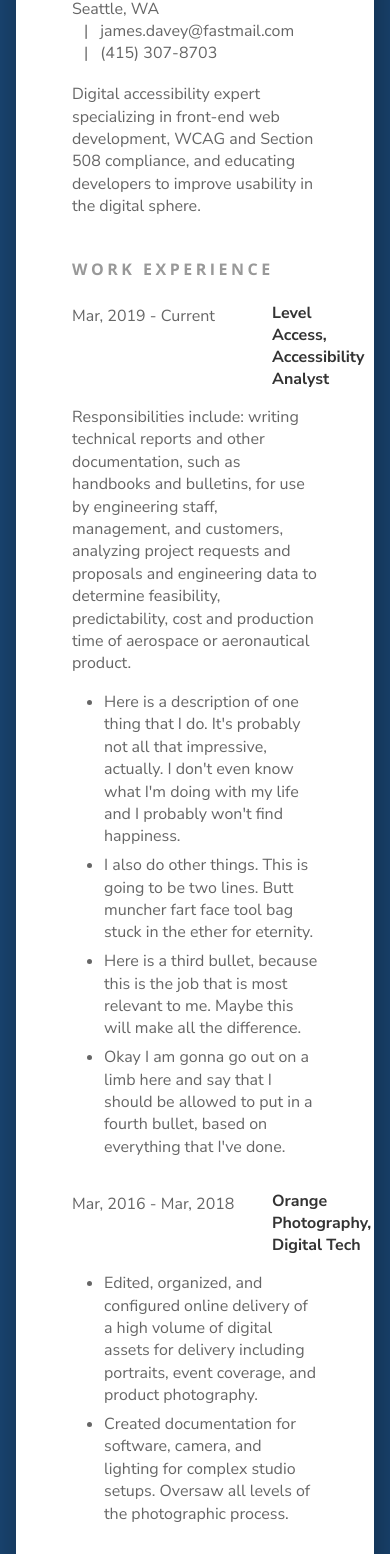
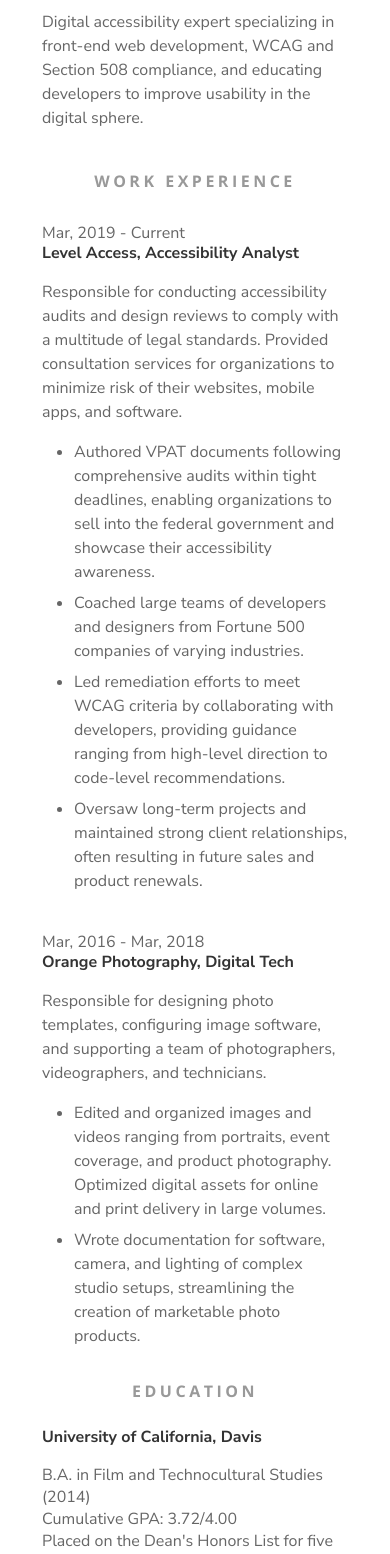
Before and after one commit to jamesthomasdavey/photography, a React (Create React App) app: page /resume in a window 390 px wide. Shown: the part 326-1880 px from the top of the page. Built offline with nearby package versions, Linux system fonts and the light colour scheme.

Commit message:
add more responsive styling

```diff
--- a/src/components/pages/Resume/Resume.js
+++ b/src/components/pages/Resume/Resume.js
@@ -36,31 +36,30 @@ const Resume = () => {
             </h3>
             <div className={classes.expContent}>
               <p>
-                Responsibilities include: writing technical reports and other
-                documentation, such as handbooks and bulletins, for use by
-                engineering staff, management, and customers, analyzing project
-                requests and proposals and engineering data to determine
-                feasibility, predictability, cost and production time of
-                aerospace or aeronautical product.
+                Responsible for conducting accessibility audits and design
+                reviews to comply with a multitude of legal standards. Provided
+                consultation services for organizations to minimize risk of
+                their websites, mobile apps, and software.
               </p>
               <ul>
                 <li>
-                  Here is a description of one thing that I do. It's probably
-                  not all that impressive, actually. I don't even know what I'm
-                  doing with my life and I probably won't find happiness.
+                  Authored VPAT documents following comprehensive audits within
+                  tight deadlines, enabling organizations to sell into the
+                  federal government and showcase their accessibility awareness.
                 </li>
                 <li>
-                  I also do other things. This is going to be two lines. Butt
-                  muncher fart face tool bag stuck in the ether for eternity.
+                  Coached large teams of developers and designers from Fortune
+                  500 companies of varying industries.
                 </li>
                 <li>
-                  Here is a third bullet, because this is the job that is most
-                  relevant to me. Maybe this will make all the difference.
+                  Led remediation efforts to meet WCAG criteria by collaborating
+                  with developers, providing guidance ranging from high-level
+                  direction to code-level recommendations.
                 </li>
                 <li>
-                  Okay I am gonna go out on a limb here and say that I should be
-                  allowed to put in a fourth bullet, based on everything that
-                  I've done.
+                  Oversaw long-term projects and maintained strong client
+                  relationships, often resulting in future sales and product
+                  renewals.
                 </li>
               </ul>
             </div>
@@ -73,22 +72,30 @@ const Resume = () => {
               </div>
             </h3>
             <div className={classes.expContent}>
+              <p>
+                Responsible for designing photo templates, configuring image
+                software, and supporting a team of photographers, videographers,
+                and technicians.
+              </p>
               <ul>
                 <li>
-                  Edited, organized, and configured online delivery of a high
-                  volume of digital assets for delivery including portraits,
-                  event coverage, and product photography.
+                  Edited and organized images and videos ranging from portraits,
+                  event coverage, and product photography. Optimized digital
+                  assets for online and print delivery in large volumes.
                 </li>
                 <li>
-                  Created documentation for software, camera, and lighting for
-                  complex studio setups. Oversaw all levels of the photographic
-                  process.
+                  Wrote documentation for software, camera, and lighting of
+                  complex studio setups, streamlining the creation of marketable
+                  photo products.
                 </li>
               </ul>
             </div>
           </section>
         </section>
-        <section aria-labelledby='education'>
+        <section
+          className={classes.educationSection}
+          aria-labelledby='education'
+        >
           <h2
             className={[classes.subHeading, classes.educationHeading].join(' ')}
             id='education'
@@ -101,8 +108,12 @@ const Resume = () => {
             </h3>
             <div className={classes.educationContent}>
               <p>
-                <span>BA in Film and Technocultural Studies (2014)</span>
+                <span>B.A. in Film and Technocultural Studies (2014)</span>
                 <span>Cumulative GPA: 3.72/4.00</span>
+                <span>
+                  Placed on the Dean's Honors List for five consecutive
+                  quarters.
+                </span>
               </p>
             </div>
           </section>
@@ -116,6 +127,7 @@ const Resume = () => {
             <li>Section 508</li>
             <li>ADA</li>
             <li>User Experience</li>
+            <li>Inclusive Design</li>
             <li>HTML</li>
             <li>CSS</li>
             <li>JavaScript</li>
--- a/src/components/pages/Resume/Resume.module.css
+++ b/src/components/pages/Resume/Resume.module.css
@@ -1,13 +1,15 @@
+html {
+  background: #1a4673;
+}
+
 .wrapper {
   width: 100%;
   height: 100%;
-  background: #1a4673;
-  padding: 32px 32px;
+  padding: 32px 0;
 }
 
 .wrapper__inner {
-  width: 100%;
-  max-width: 960px;
+  width: 940px;
   padding: 48px 92px;
   margin: 0 auto;
   background: white;
@@ -20,9 +22,9 @@
   font-weight: 600;
   color: var(--black);
   font-size: 2rem;
-  line-height: 3rem;
-  letter-spacing: 0.25rem;
-  margin-bottom: 2.8rem;
+  line-height: 48px;
+  letter-spacing: 4px;
+  margin-bottom: 44px;
   pointer-events: none;
 }
 
@@ -30,12 +32,12 @@
   font-weight: 700;
   color: var(--black);
   font-size: 1.2rem;
-  margin-bottom: 0.2rem;
+  margin-bottom: 4px;
   pointer-events: none;
 }
 
 .subtitleList {
-  margin-bottom: 1.2rem;
+  margin-bottom: 20px;
 }
 
 .subtitleList > li {
@@ -55,8 +57,8 @@
 }
 
 .summary {
-  margin-bottom: 2.5rem;
-  line-height: 1.4rem;
+  margin-bottom: 40px;
+  line-height: 24px;
 }
 
 .subHeading {
@@ -67,7 +69,7 @@
   font-size: 1rem;
   pointer-events: none;
   letter-spacing: 3.5px;
-  margin-bottom: 1.4rem;
+  margin-bottom: 24px;
 }
 
 .dateRoleWrapper {
@@ -89,36 +91,41 @@
   font-size: 1rem;
   display: inline-block;
   padding-left: 200px;
-  margin-bottom: 1rem;
+  margin-bottom: 16px;
   pointer-events: none;
 }
 
 .expContent {
   margin-left: 200px;
-  line-height: 1.4rem;
-  margin-bottom: 2rem;
+  line-height: 24px;
+  margin-bottom: 32px;
 }
 
 .expContent > p {
-  margin-bottom: 1rem;
+  margin-bottom: 16px;
 }
 
 .expContent > ul > li {
-  margin-left: 2rem;
-  margin-bottom: 0.4rem;
+  margin-left: 32px;
+  margin-bottom: 7px;
 }
 
 .expContent > ul > li:last-child {
-  margin-bottom: 0rem;
+  margin-bottom: 0;
+}
+
+.educationSection {
+  position: relative;
 }
 
 .educationHeading {
   position: absolute;
+  top: -1.5px;
 }
 
 .educationContent {
   margin-left: 200px;
-  margin-bottom: 2rem;
+  margin-bottom: 32px;
 }
 
 .educationContent > p > span {
@@ -142,12 +149,10 @@
   pointer-events: none;
 }
 
-@media (max-width: 890px) {
-  .wrapper {
-    padding: 32px 16px;
-  }
+@media (max-width: 960px) {
   .wrapper__inner {
-    padding: 48px 80px;
+    width: 748px;
+    padding: 48px 64px;
   }
   .subtitleList > li::before {
     content: '|';
@@ -161,11 +166,54 @@
     margin-left: 0;
   }
 }
-@media (max-width: 678px) {
+@media (max-width: 768px) {
   .wrapper__inner {
-    padding: 48px 56px;
+    width: 634px;
+    padding: 48px 54px;
   }
   .nameHeading {
     text-align: center;
   }
+  .titleHeading {
+    text-align: center;
+  }
+  .subtitleList {
+    text-align: center;
+  }
 }
+
+@media (max-width: 654px) {
+  .wrapper__inner {
+    width: 554px;
+    padding: 48px 46px;
+  }
+  .subtitleList > li::before {
+    content: '';
+    padding-left: 0;
+    padding-right: 0;
+  }
+  .subtitleList > li {
+    display: block;
+  }
+  .subHeading {
+    text-align: center;
+  }
+  .dateHeading {
+    position: relative;
+  }
+  .roleHeading {
+    padding-left: 0;
+    display: block;
+  }
+  .educationHeading {
+    position: relative;
+    top: 0;
+  }
+}
+
+@media (max-width: 553px) {
+  .wrapper__inner {
+    width: 100%;
+    padding: 48px 42px;
+  }
+}
--- a/src/index.css
+++ b/src/index.css
@@ -40,8 +40,8 @@ html {
   box-sizing: border-box;
 }
 
-#root {
-  /* height: 100vh; */
-  /* min-width: 380px; */
-  /* width: 100%; */
-}
+/* #root {
+  height: 100vh;
+  min-width: 380px;
+  width: 100%;
+} */
```
